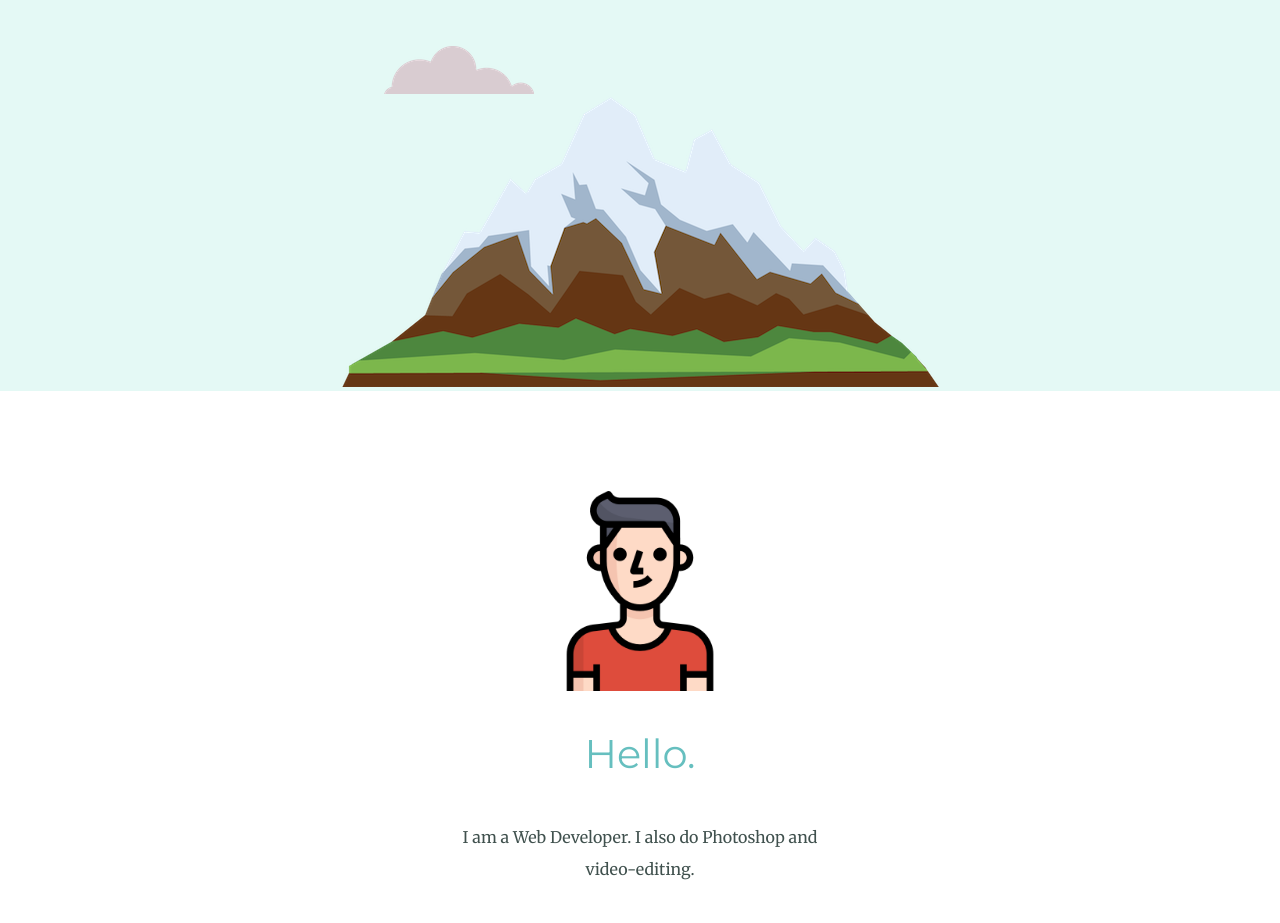
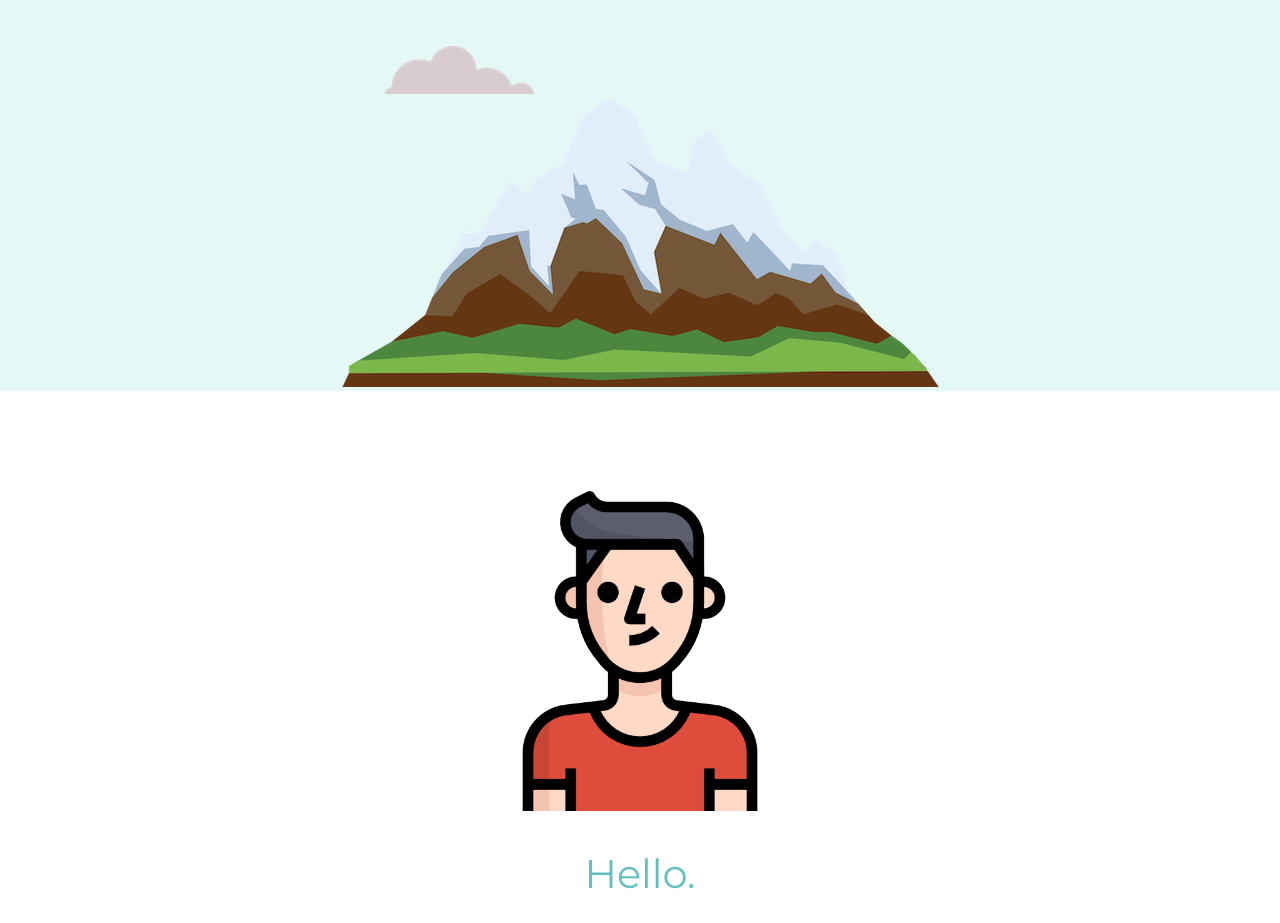
Before and after one commit to HopDiva/My-Site, a plain HTML site: page index.html in a window 1280 px wide. Shown: the part 377-1300 px from the top of the page. Drawn offline with Linux system fonts and the light colour scheme.

Commit message:
Update styles.css
changed profile pic width to 25%

```diff
--- a/css/styles.css
+++ b/css/styles.css
@@ -116,7 +116,7 @@ p {
 }
 
 #profile-photo {
-  width: 200px;
+  width: 25%;
 }
 
 .btn {
```
